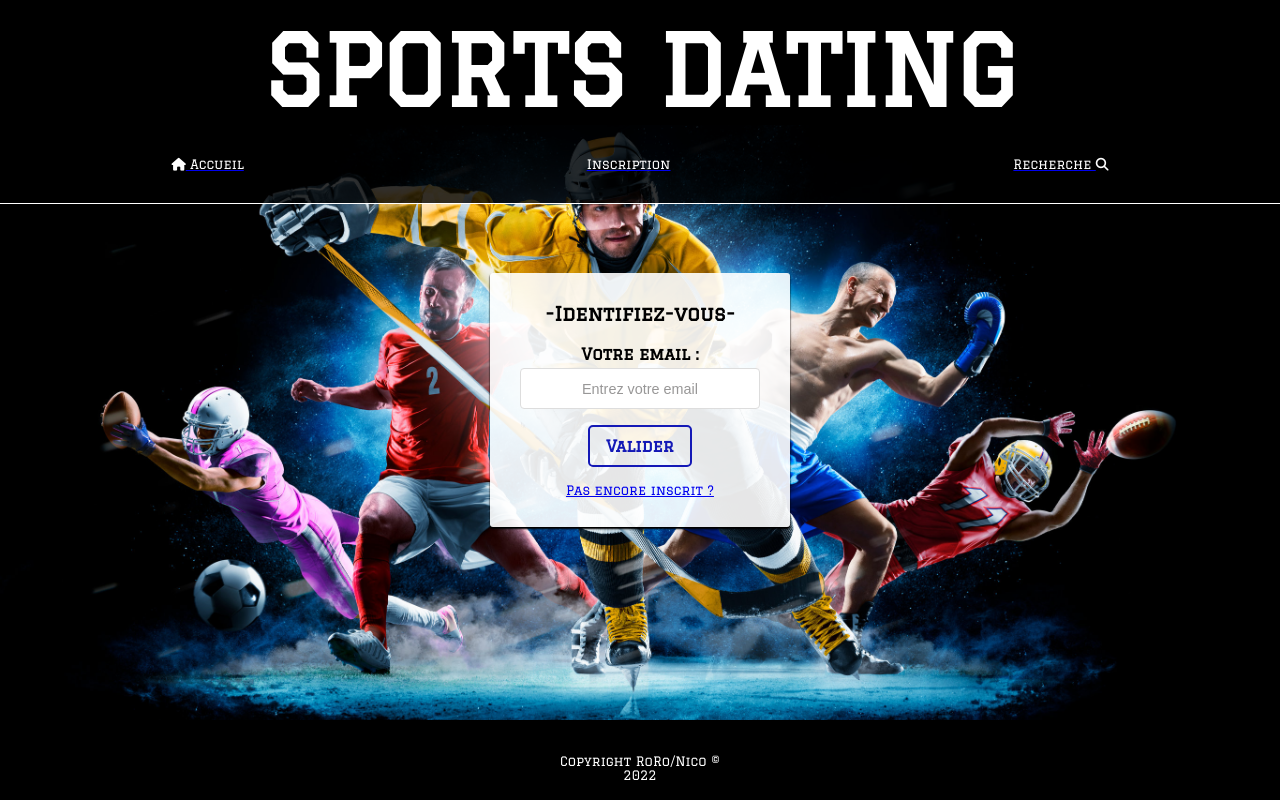
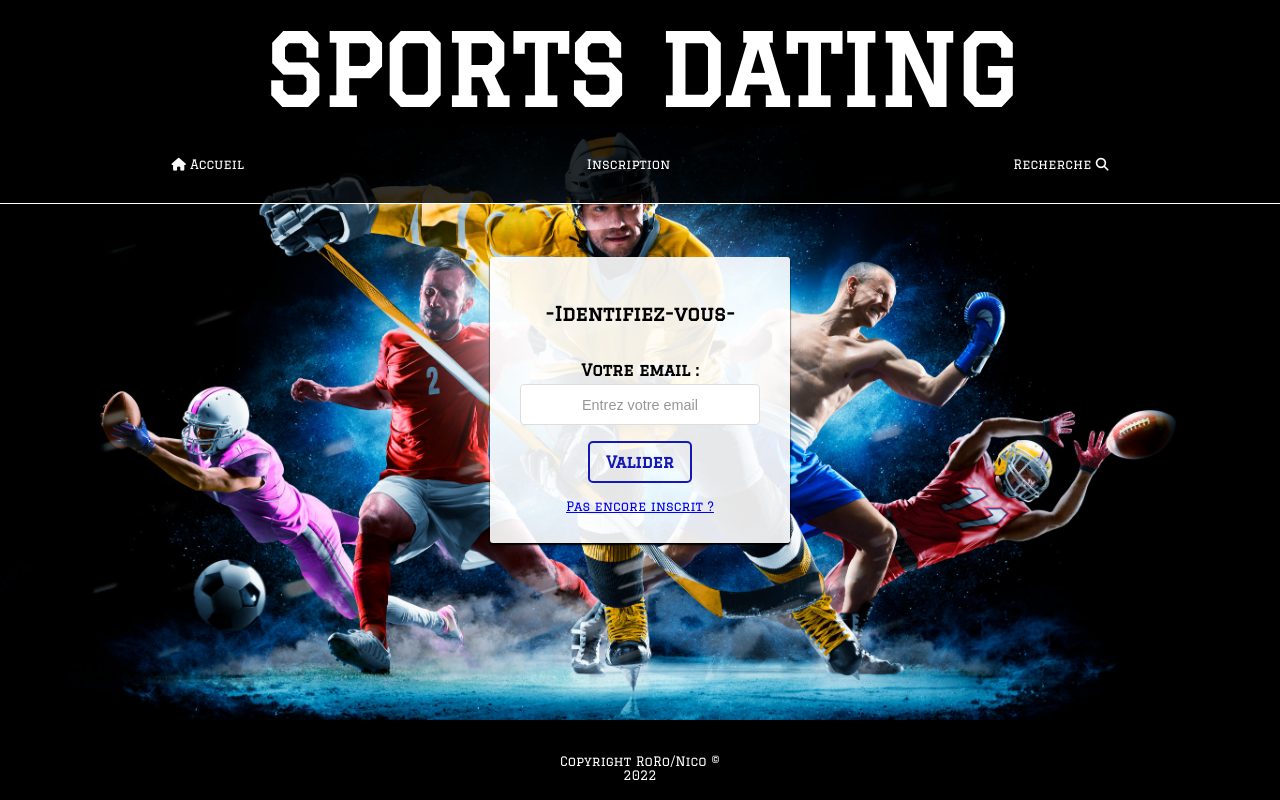
Before and after one commit to poloskanini/sportsdating, a PHP site: page / in a window 1280 px wide. Run offline with PHP 8.4, Linux system fonts and the light colour scheme; some libraries are stand-ins or nearby versions.

Commit message:
Some painting

```diff
--- a/css/style.css
+++ b/css/style.css
@@ -76,14 +76,18 @@ nav {
 .nav-item {
   color: #FFF;
   margin: .6em 0;
-  font-size: clamp(0.8rem, 0.9vw, 2rem);
+  font-size: clamp(0.8rem, 0.8vw, 2rem);
   padding: 1.5rem 1rem;
-  -webkit-transition: color .3s ease-in-out;
-  transition: color .3s ease-in-out;
+  -webkit-transition: color .2s ease-in-out;
+  transition: color .2s ease-in-out;
+}
+
+.nav-link {
+  text-decoration: none;
 }
 
 .nav-item:hover {
-  color: #989bff;
+  color: #6d72f4;
 }
 
 .page-title-active {
@@ -100,6 +104,14 @@ nav {
   background-repeat: no-repeat;
 }
 
+.wrapper-login {
+  position: absolute;
+  left: 50%;
+  top: 50%;
+  -webkit-transform: translate(-50%, -50%);
+          transform: translate(-50%, -50%);
+}
+
 .login-form,
 .wrapper {
   -webkit-box-shadow: 0 1px 1px black, 0 2px 2px black;
@@ -107,11 +119,6 @@ nav {
 }
 
 .login-form {
-  position: absolute;
-  left: 50%;
-  top: 50%;
-  -webkit-transform: translate(-50%, -50%);
-          transform: translate(-50%, -50%);
   width: 300px;
   max-width: 400px;
   border-radius: 3px;
@@ -121,6 +128,7 @@ nav {
 
 .form-title {
   font-size: 1.2em;
+  margin: 1rem 0;
 }
 
 .form-fields {
@@ -286,10 +294,6 @@ nav {
   margin: 7rem;
 }
 
-.form-fields .form-title {
-  margin: 2rem 0 0;
-}
-
 .results-wrapper {
   min-height: 200px;
   display: -webkit-box;
--- a/css/style.scss
+++ b/css/style.scss
@@ -62,13 +62,17 @@ nav {
 .nav-item {
   color: #FFF;
   margin: .6em 0;
-  font-size: clamp(.8rem, .9vw, 2rem);
+  font-size: clamp(.8rem, .8vw, 2rem);
   padding: 1.5rem 1rem;
-  transition: color .3s ease-in-out;
+  transition: color .2s ease-in-out;
+}
+
+.nav-link {
+  text-decoration: none;
 }
 
 .nav-item:hover {
-  color: #989bff;
+  color: #6d72f4;
 }
 
 .page-title-active {
@@ -86,6 +90,13 @@ nav {
   background-repeat: no-repeat;
 }
 
+.wrapper-login {
+  position: absolute;
+  left: 50%;
+  top: 50%;
+  transform: translate(-50%, -50%);
+}
+
 .login-form,
 .wrapper {
   -webkit-box-shadow: 0 1px 1px rgb(0, 0, 0 / 15%), 0 2px 2px rgb(0, 0, 0 / 15%);
@@ -93,10 +104,6 @@ nav {
 }
 
 .login-form {
-  position: absolute;
-  left: 50%;
-  top: 50%;
-  transform: translate(-50%, -50%);
   width: 300px;
   max-width: 400px;
   border-radius: 3px;
@@ -106,6 +113,7 @@ nav {
 
 .form-title {
   font-size: 1.2em;
+  margin: 1rem 0;
 }
 
 .form-fields {
@@ -226,10 +234,6 @@ nav {
   margin: 7rem;
 }
 
-.form-fields .form-title {
-  margin: 2rem 0 0;
-}
-
 // SEARCH
 
 .results-wrapper {
--- a/index.php
+++ b/index.php
@@ -16,11 +16,10 @@
   include('./shared/navbar.php');
   ?>
 
-    <!-- Liste des sports existants dans la base à afficher -->
-    <!-- ??????????????????????????????????????? -->
+  <div class="wrapper-login">
 
-    <!-- Formulaire d'identification -->
-    <form class="login-form form" action="" method="POST">
+     <!-- Formulaire d'identification -->
+     <form class="login-form form" action="" method="POST">
       <h3 class="form-title">-Identifiez-vous-</h3>
       <div class="form-fields">
         <label class="form-label" for="email">Votre email :</label>
@@ -32,6 +31,8 @@
       </div>
     </form>
 
+  </div>
+
     <!-- FOOTER -->
     <?php include('./shared/footer.php'); ?>
 
--- a/shared/navbar.php
+++ b/shared/navbar.php
@@ -1,11 +1,11 @@
 <nav>
-  <a href="index.php">
+  <a class="nav-link" href="index.php">
     <p class="nav-item"><i class="fa-solid fa-house"></i> Accueil</p>
   </a>
-  <a href="inscription.php">
+  <a class="nav-link" href="inscription.php">
     <p class="nav-item">Inscription</p>
   </a>
-  <a href="search.php">
+  <a class="nav-link" href="search.php">
     <p class="nav-item">Recherche
     <i class="search-icon fa fa-search text-lg text-white cursor-pointer p-4 rounded-md font-medium transition duration-300 ease-in-out"></i>
   </p>
```
Also changed, not shown: 1 other file.
